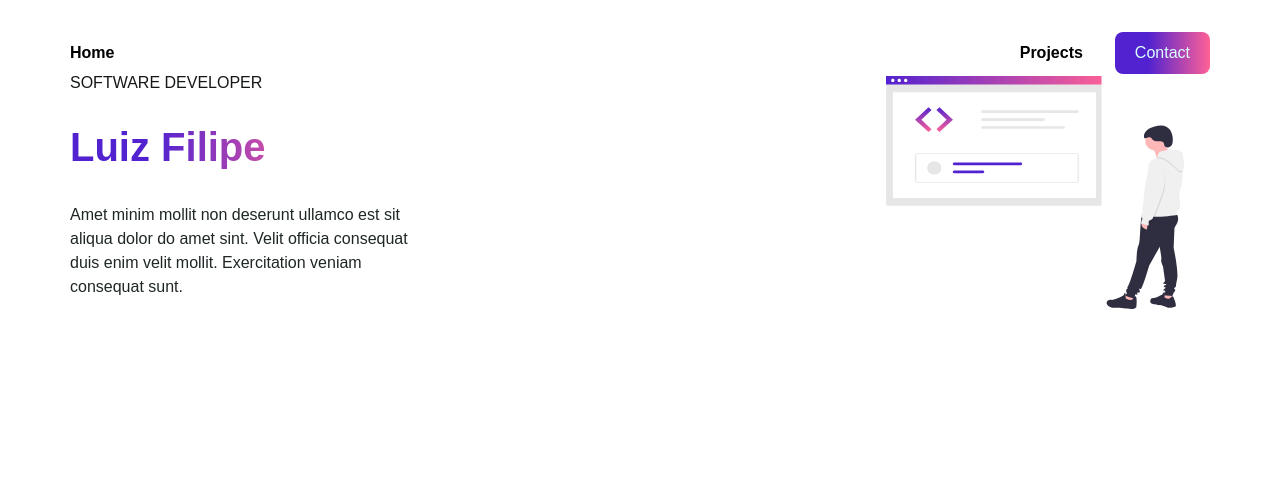
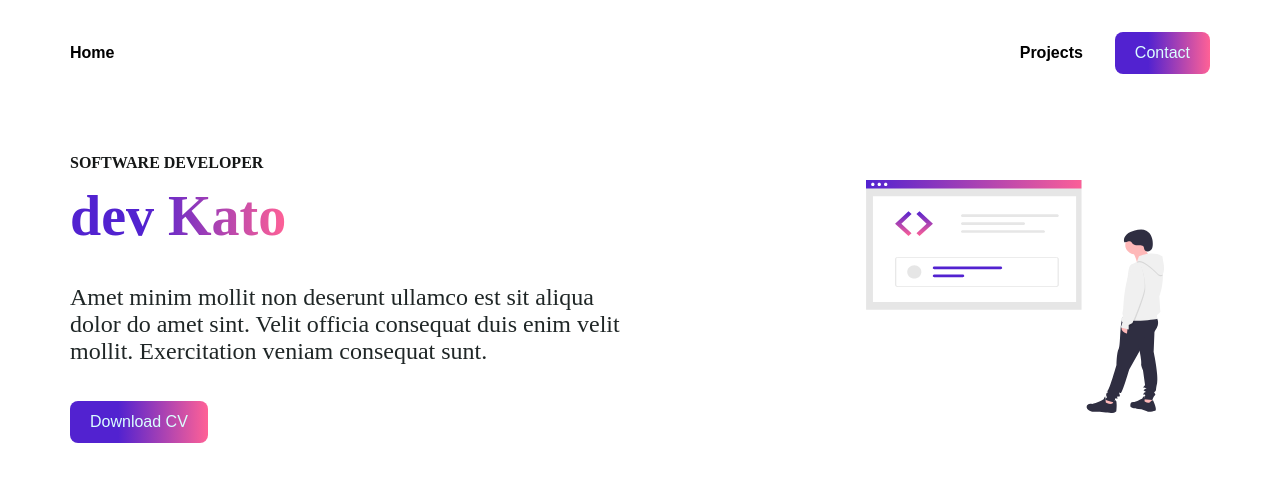
Before and after one commit to Luiz-Filipee/Portfolio, an Angular app: page / in a window 1280 px wide. Shown: the top 482 px of the page. Built offline with nearby package versions, Linux system fonts and the light colour scheme.

Commit message:
fix: alter in css

```diff
--- a/src/app/main-animation/main-animation/main-animation.component.css
+++ b/src/app/main-animation/main-animation/main-animation.component.css
@@ -1,5 +1,6 @@
 svg {
     width: 298px;
+    padding: 20px;
 }
 
 @media (min-width: 1080px){
--- a/src/app/main-section/main-section/main-section.component.css
+++ b/src/app/main-section/main-section/main-section.component.css
@@ -3,45 +3,37 @@ section {
     flex-direction: column-reverse;
     align-items: center;
     justify-content: center;
-    gap: 32px;
+    margin-top: 80px;
+}
+
+section .main-content{
+    display: flex;
+    flex-direction: column;
+    align-items: center;
+    justify-content: center;
+    gap: 12px;
 }
 
 section .main-content span {
-    font-family: 'Poppins', sans-serif;
     text-transform: uppercase;
-    font-weight: 500;
+    font-weight: 600;
     font-size: 16px;
     color: #151717;
 }
 
 section .main-content h1 {
-    background: linear-gradient(90deg, rgba(82, 34, 208, 1) 35%, rgba(255, 97, 150, 1) 100%);
-    font-family: 'Montserrat', sans-serif;
-    font-weight: 600;
+    background: linear-gradient(90deg, rgba(82,34,208,1) 35%, rgba(255,97,150,1) 100%);
+    -webkit-background-clip: text;
+    -webkit-text-fill-color: transparent;
+    display: inline-block;
     font-size: 40px;
-
-    background-clip: text;
-    -webkit-background-clip: text;
-    -moz-background-clip: text;
-    -webkit-text-fill-color: transparent;
-    -moz-text-fill-color: transparent;
+    margin: 0;
 }
 
 section .main-content p {
-    font-family: 'Montserrat', sans-serif;
     font-weight: 400;
-    font-size: 16px;
-    line-height: 24px;
-    letter-spacing: 4%;
-    align-items: center;
+    font-size: 24px;
     color: rgba(31, 38, 38, 1);
-}
-
-section svg {
-    align-items: center;
-    display: flex;
-    justify-content: center;
-    padding: 50px;
 }
 
 @media (min-width: 1080px){
@@ -50,8 +42,12 @@ section svg {
         justify-content: space-between;
     }
 
-    h1 {
+    section .main-content{
+        align-items: flex-start;
+        max-width: 50%;
+    }
+
+    section .main-content h1 {
         font-size: 56px;
-        width: 250px;
     }
 }
--- a/src/app/main-section/main-section/main-section.component.html
+++ b/src/app/main-section/main-section/main-section.component.html
@@ -1,11 +1,11 @@
 <section>
     <div class="main-content">
         <span>SOFTWARE DEVELOPER</span>
-        <h1>Luiz Filipe</h1>
-        <p>Amet minim mollit non deserunt  ullamco est sit
-            <br>aliqua dolor do amet sint. Velit officia consequat
-            <br>duis enim velit mollit. Exercitation veniam
-            <br>consequat sunt.</p>
+        <h1>dev Kato</h1>
+        <p>Amet minim mollit non deserunt ullamco est sit aliqua dolor do amet sint. Velit officia consequat duis enim velit mollit. Exercitation veniam consequat sunt.</p>
+        <btn-primary
+            text="Download CV"
+        ></btn-primary>
     </div>
     <app-main-animation></app-main-animation>
 </section>
```
